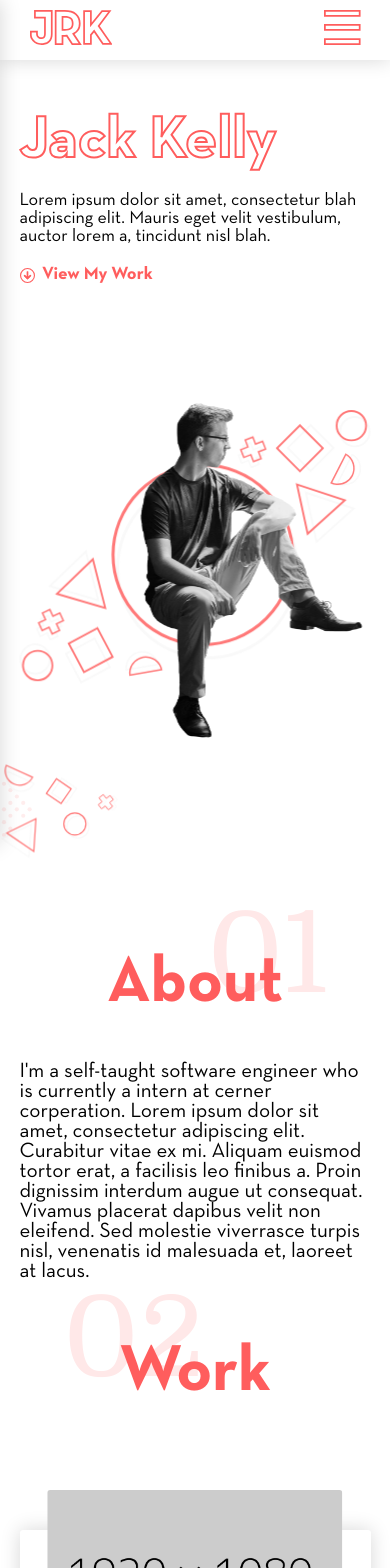
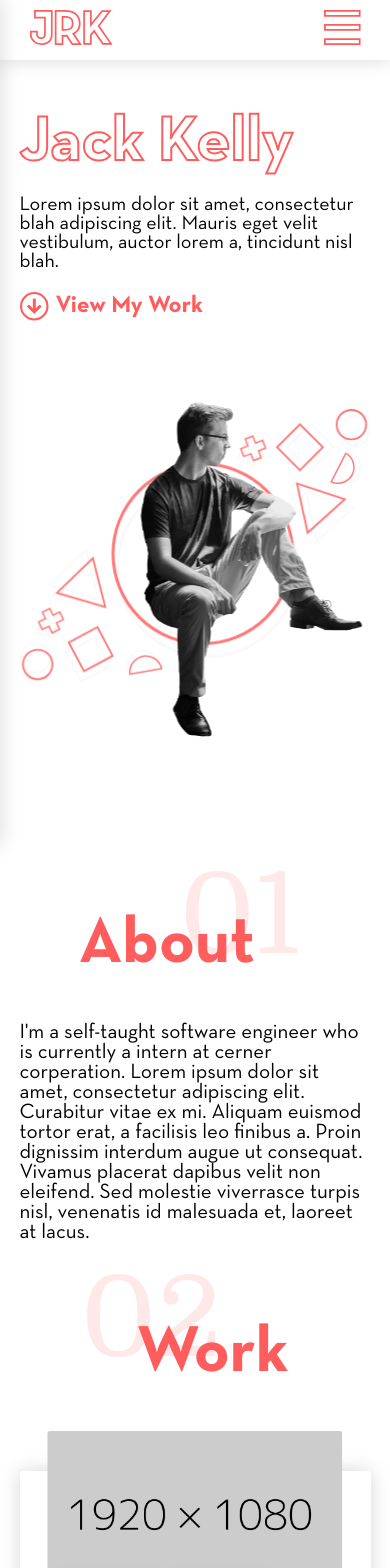
Before and after one commit to JackRKelly/Portfolio, a React (Create React App) app: page / in a window 390 px wide. Shown: the top 1568 px of the page. Built offline with nearby package versions, Linux system fonts and the light colour scheme.

Commit message:
Removed shapes on mobile

```diff
--- a/src/App.scss
+++ b/src/App.scss
@@ -91,7 +91,7 @@ nav {
             }
           }
           &.icon {
-            padding: 0 10px;
+            padding: 0 3px;
             svg {
               fill: $dark;
               height: 30px;
--- a/src/App.tsx
+++ b/src/App.tsx
@@ -23,7 +23,7 @@ const App = () => {
   return (
     <div className="App">
       <Navigation isMobile={isMobile} />
-      <Home />
+      <Home isMobile={isMobile} />
     </div>
   );
 };
--- a/src/Home.scss
+++ b/src/Home.scss
@@ -13,7 +13,7 @@ main {
       }
       @media (max-width: $large) {
         padding-top: 5vh;
-        font-size: 12px;
+        font-size: 16px;
       }
       .info {
         @media (min-width: $large) {
@@ -30,18 +30,22 @@ main {
           line-height: 1;
           @media (max-width: $medium) {
             -webkit-text-stroke: 2px $primary;
+            font-size: 4em;
           }
         }
         p {
           margin: 20px 0;
           font-size: 1.5em;
+          @media (max-width: $medium) {
+            font-size: 1.25em;
+          }
         }
         a {
           display: flex;
           align-items: center;
           flex-direction: row;
           svg {
-            width: 1.25em;
+            width: 1.5em;
             padding-right: 7.5px;
             fill: #ff5d5d;
             overflow: visible;
@@ -59,6 +63,7 @@ main {
         right: 7.5%;
         @media (max-width: $large) {
           right: 50%;
+          width: 65%;
           transform: translateX(50%);
         }
         @media (max-width: $medium) {
@@ -84,6 +89,9 @@ main {
   }
   section#about {
     padding-top: 10%;
+    @media (max-width: $medium) {
+      padding-top: 0;
+    }
     .content {
       position: relative;
       svg {
@@ -100,6 +108,9 @@ main {
         font-size: 5.5em;
         position: relative;
         left: 50%;
+        @media (max-width: $medium) {
+          left: 42%;
+        }
         transform: translateX(-50%);
         margin: 0;
         display: inline-block;
@@ -124,6 +135,9 @@ main {
   }
   section#work {
     padding-top: 10%;
+    @media (max-width: $medium) {
+      padding-top: 15%;
+    }
     .content {
       position: relative;
       svg {
@@ -140,6 +154,9 @@ main {
         font-size: 5.5em;
         position: relative;
         left: 50%;
+        @media (max-width: $medium) {
+          left: 55%;
+        }
         transform: translateX(-50%);
         margin: 0;
         display: inline-block;
@@ -165,8 +182,11 @@ main {
         grid-template-columns: repeat(auto-fill, minmax(300px, 1fr));
         grid-gap: 64px;
         @media (min-width: $large) {
-          grid-template-columns: repeat(auto-fill, minmax(400px, 1fr));
-          grid-gap: 100px;
+          grid-template-columns: repeat(auto-fill, minmax(350px, 1fr));
+          grid-gap: 100px 64px;
+        }
+        @media (max-width: $medium) {
+          padding: 60px 0 0 0;
         }
         li {
           padding: 20px 20px 0 20px;
@@ -174,7 +194,6 @@ main {
           box-shadow: 0 0 20px rgba(0, 0, 0, 0.16);
           border-radius: 3px;
           cursor: pointer;
-
           &:hover {
             .image {
               img {
@@ -212,6 +231,7 @@ main {
                 display: inline-block;
                 margin-left: 17px;
                 box-shadow: 0 0 20px rgba(0, 0, 0, 0.3);
+                transition: $ease-in-out;
                 @media (min-width: $large) {
                   font-size: 1em;
                 }
--- a/src/Home.tsx
+++ b/src/Home.tsx
@@ -9,7 +9,13 @@ import WorkCard from "./components/WorkCard";
 import WorkWrapper from "./components/WorkWrapper";
 import "./Home.scss";
 
-const Home = () => {
+interface Props {
+  isMobile: boolean;
+}
+
+const Home = (props: Props) => {
+  const { isMobile } = props;
+
   const calc = (x, y) => [
     x - window.innerWidth / 2,
     y - window.innerHeight / 2,
@@ -45,7 +51,8 @@ const Home = () => {
       </section>
       <section id="about">
         <Content>
-          <AboutShapes parallax={parallax} />
+          {isMobile ? <></> : <AboutShapes parallax={parallax} />}
+
           <h1>About</h1>
           <p>
             I'm a self-taught software engineer who is currently a intern at
--- a/src/assets/svg/aboutshapes.tsx
+++ b/src/assets/svg/aboutshapes.tsx
@@ -6,13 +6,13 @@ const AboutShapes = (props) => {
   const { parallax } = props;
 
   const trans1 = (x: number, y: number) =>
-    `translate3d(${x / 8}px,${y / 8}px,0)`;
+    `translate3d(${x / 800}px,${y / 800}px,0)`;
   const trans2 = (x: number, y: number) =>
-    `translate3d(${x / 10}px,${y / 10}px,0)`;
+    `translate3d(${x / 1000}px,${y / 1000}px,0)`;
   const trans3 = (x: number, y: number) =>
-    `translate3d(${x / 12}px,${y / 12}px,0)`;
+    `translate3d(${x / 1200}px,${y / 1200}px,0)`;
   const trans4 = (x: number, y: number) =>
-    `translate3d(${x / 14}px,${y / 14}px,0)`;
+    `translate3d(${x / 1400}px,${y / 1400}px,0)`;
 
   return (
     <svg
--- a/src/components/Navigation.tsx
+++ b/src/components/Navigation.tsx
@@ -159,7 +159,7 @@ const Navigation = (props: Props) => {
                   </AnchorLink>
                 </li>
                 <li>
-                  <AnchorLink offset="70" href="#work">
+                  <AnchorLink offset="30" href="#work">
                     Work
                   </AnchorLink>
                 </li>
```
